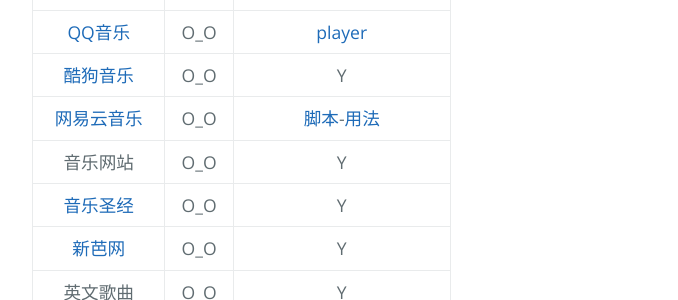
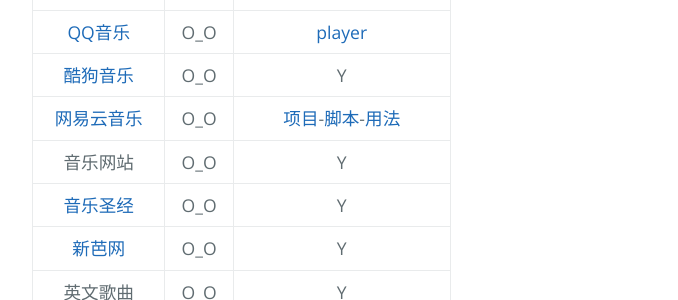
Before and after one commit to AmbroseRen/test, a Jekyll site: the page built from Art/Music/index.md, in a window 1280 px wide. Shown: the part 427-727 px from the top of the page, without its empty margins (128-806 px from the left). Built offline with Jekyll 4.4.1, drawn with Linux system fonts in a browser that asks for light colours; nearby versions of some CDN libraries; our own code applies the rules of GitHub Pages for plain Markdown files; library files that are not in the unit come from our copies; the repository's description, which GitHub fills in, is left out.

Commit message:
Update index.md

```diff
--- a/Art/Music/index.md
+++ b/Art/Music/index.md
@@ -32,7 +32,7 @@
 | 主平台 | O_O | Y |
 | [QQ音乐](https://y.qq.com/n/ryqq/profile/create) | O_O | [player](https://y.qq.com/n/ryqq/player) |
 | [酷狗音乐](http://www.kugou.com/) | O_O | Y |
-| [网易云音乐](https://music.163.com/) | O_O | [脚本](https://raw.githubusercontent.com/DesperadoJ/Rules-for-UnblockNeteaseMusic/master/Clash/UnblockNeteaseMusic.yaml)-[用法](https://desperadoj.com/16.html) |
+| [网易云音乐](https://music.163.com/) | O_O | [项目](https://github.com/DesperadoJ/Rules-for-UnblockNeteaseMusic)-[脚本](https://raw.githubusercontent.com/DesperadoJ/Rules-for-UnblockNeteaseMusic/master/Clash/UnblockNeteaseMusic.yaml)-[用法](https://desperadoj.com/16.html) |
 | 音乐网站 | O_O | Y |
 | [音乐圣经](https://www.musicbible.com/) | O_O | Y |
 | [新芭网](https://www.sin80.com/artist/beethoven) | O_O | Y |
```
